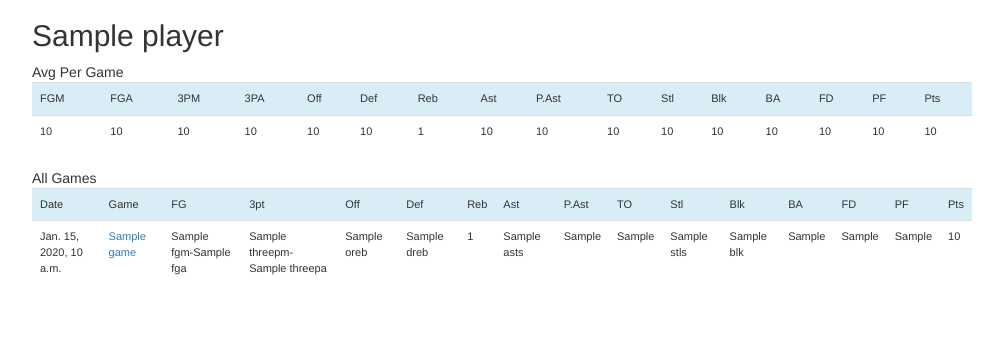
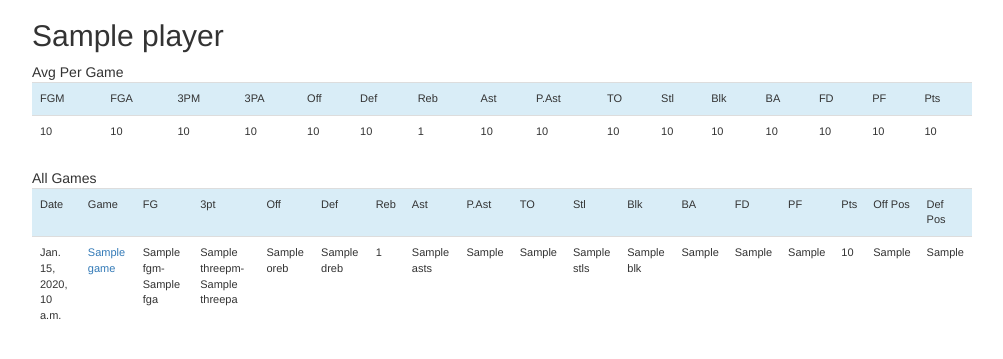
Before and after one commit to adelprete/Pickup-Basketball-Stats, a Django app: template basketball/templates/player.html in a window 1280 px wide. Shown: the part 268-627 px from the top of the page, without its empty margins (153-1156 px from the left). Run offline with Django 3.2, Linux system fonts and the light colour scheme; the template is opened without the code that fills it: most values are stand-ins (such as "Sample title", 1, 10 or a date in 2020); parts of the project's set-up code (start-up, migrations or seed data) failed here and were passed over; some libraries are stand-ins or nearby versions.

Commit message:
added Possessions to player pages

```diff
--- a/basketball/templates/base.html
+++ b/basketball/templates/base.html
@@ -48,7 +48,7 @@
 		 <li id="home_link"><a href="{% url 'root' %}">Home <span class="sr-only">(current)</span></a></li>
 		<li id="players_link"><a href="{% url 'players_home' %}">Players</a></li>
 		<li id="games_link"><a href="{% url 'games_home' %}">Games</a></li>
-		<li id="leadboard_link"><a href="{% url 'leaderboard_home' %}">Leaderboard</a></li>
+		<li id="leaderboard_link"><a href="{% url 'leaderboard_home' %}">Leaderboard</a></li>
       </ul>
     </div><!-- /.navbar-collapse -->
 </nav>
--- a/basketball/templates/player_box_score.html
+++ b/basketball/templates/player_box_score.html
@@ -17,6 +17,8 @@
 		<td>FD</td>
 		<td>PF</td>
 		<td>Pts</td>
+		<td>Off Pos</td>
+		<td>Def Pos</td>
 	</tr>
 	{% for line in statlines %}
 		<tr>
@@ -36,6 +38,8 @@
 			<td>{{ line.fd }}</td>
 			<td>{{ line.pf }}</td>
 			<td>{{ line.points }}</td>
+			<td>{{ line.off_pos }}</td>
+			<td>{{ line.def_pos }}</td>
 		</tr>
 	{% endfor %}
 </table>
```
